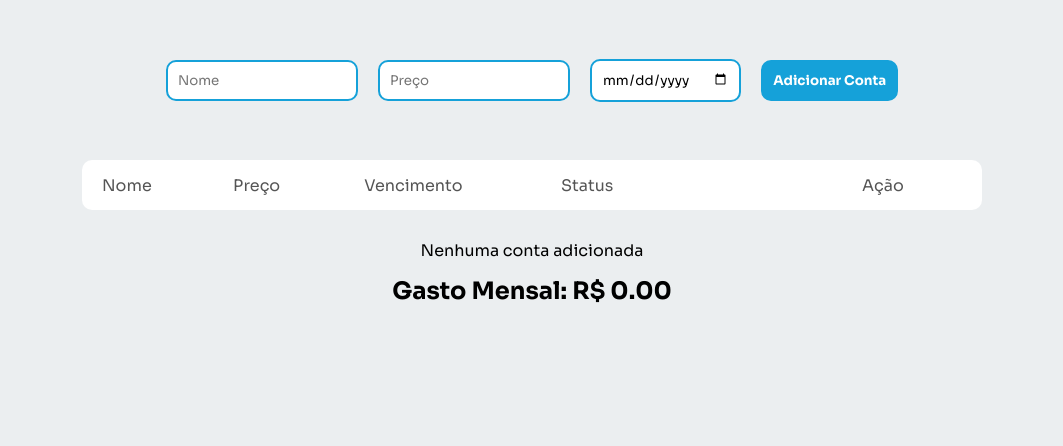
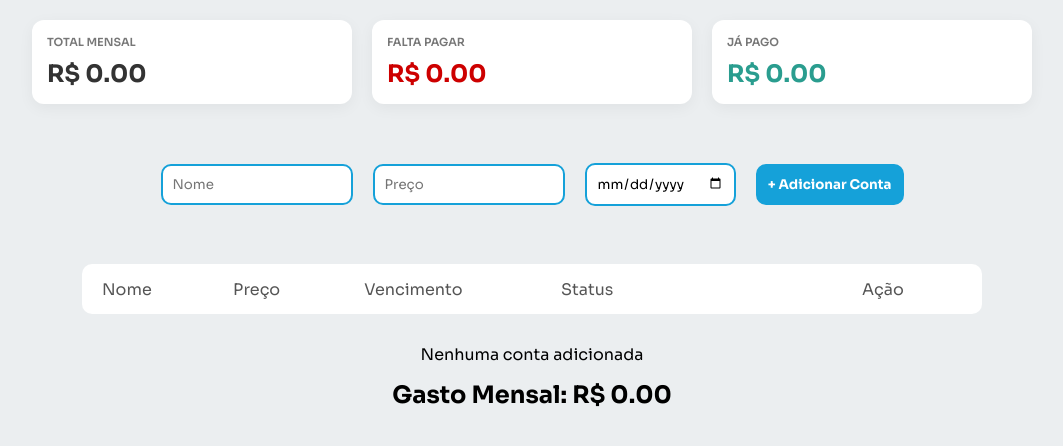
Before and after one commit to FelipeFreires-Costa/SubTracker, a React (Vite) app: page / in a window 1280 px wide. Shown: the top 446 px of the page, without its empty margins (108-1171 px from the left). Built offline with nearby package versions, Linux system fonts and the light colour scheme.

Commit message:
novas funcionalidades

```diff
--- a/src/App.css
+++ b/src/App.css
@@ -59,3 +59,57 @@ input[type="Date"]{
   background-color: rgb(17, 129, 173);
   border: solid 2px rgb(17, 129, 173);
 }
+
+
+.resumo-cards {
+  margin-top: 20px;
+  display: flex;
+  gap: 20px;
+  width: 100%;
+  max-width: 1000px;
+  margin-left: auto;
+  margin-right: auto;
+}
+
+@media (max-width: 768px) {
+  .dashboard-resume {
+    flex-direction: column;
+  }
+}
+
+.card-resumo {
+  background: white;
+  flex: 1;
+  padding: 15px;
+  border-radius: 12px;
+  box-shadow: 0 4px 15px rgba(0,0,0,0.05);
+  display: flex;
+  flex-direction: column;
+  gap: 10px;
+  transition: transform 0.2s;
+}
+
+.card-resumo:hover {
+  transform: translateY(-3px);
+}
+
+
+.card-resumo span {
+  color: #777;
+  font-size: 0.7rem;
+  font-weight: 600;
+  text-transform: uppercase;
+}
+
+.card-resumo h2 {
+  color: #333;
+  font-size: 1.5rem;
+  margin: 0;
+}
+
+h2.valor-total { color: #333; }
+
+h2.valor-divida{
+  color: rgb(205, 0, 0);
+}
+h2.valor-pago { color: #2a9d8f; }
--- a/src/App.jsx
+++ b/src/App.jsx
@@ -98,6 +98,18 @@ function App() {
     setContas(lista)
   }
 
+
+  //cards de resumo, logicas simples, melhor visualizaçao para o usuario
+    const apenasDevedores = contas.filter((item) => item.pago === false)
+
+    const valorTotalDivida = apenasDevedores.reduce((total, item) => {
+      return total + item.preco
+    }, 0)
+
+    const valorPagos = contas.filter((item) => item.pago === true)
+
+    const valoresPagos = valorPagos.reduce((total, item) => total + item.preco, 0)
+
   const precoTotal = contas.reduce((acc, item) => {
     if(item.pago === true){
       return acc
@@ -106,16 +118,38 @@ function App() {
     }
   }, 0)
 
+  const despesasTotal = contas.reduce((acc, item)=>{
+    return acc + item.preco
+  },0)
+
   console.log(contas)
 
   return (
   <div>
+    <div className="resumo-cards">
+
+    <div className="card-resumo total">
+        <span>Total Mensal</span>
+        <h2 className="valor-total">R$ {despesasTotal.toFixed(2)}</h2>
+    </div>
+
+    <div className="card-resumo divida">
+        <span>Falta Pagar</span>
+        <h2 className="valor-divida">R$ {valorTotalDivida.toFixed(2)}</h2>
+    </div>
+
+    <div className="card-resumo alivio">
+        <span>Já Pago</span>
+        <h2 className="valor-pago">R$ {valoresPagos.toFixed(2)}</h2>
+    </div>
+
+</div>
 
     <div className="form">
         <input type="text" placeholder="Nome" value={nomeInput} onChange={(e) => setNomeInput(e.target.value)} />
         <input type="Number" placeholder="Preço" value={precoInput} onChange={(e) => setPrecoInput(e.target.value)}/>
         <input type="Date" min="1" max="31" value={dataInput} onChange={(e) => setDataInput(e.target.value)}/>
-        <button onClick={adicionarConta}>Adicionar Conta</button>
+        <button onClick={adicionarConta}>+ Adicionar Conta</button>
     </div>
     <div className="container">
       <div className="header-table">
@@ -136,7 +170,7 @@ function App() {
     {
       contas.length === 0 && <p>Nenhuma conta adicionada</p>
     }
-    <Header valorTotal={precoTotal} />
+    <h2>Gasto Mensal: R$ {precoTotal.toFixed(2)}</h2>
     </div>
 
   </div>
--- a/src/Components/Header/Header.jsx
+++ b/src/Components/Header/Header.jsx
@@ -1,9 +1,9 @@
 import React from 'react'
 
-const Header = ({valorTotal}) => {
+const Header = () => {
   return (
     <div>
-      <h2>Gasto Mensal: R$ {valorTotal.toFixed(2)}</h2>
+
     </div>
   )
 }
```
Also changed, not shown: 1 other file (tests, documents, lock files or other folders).
